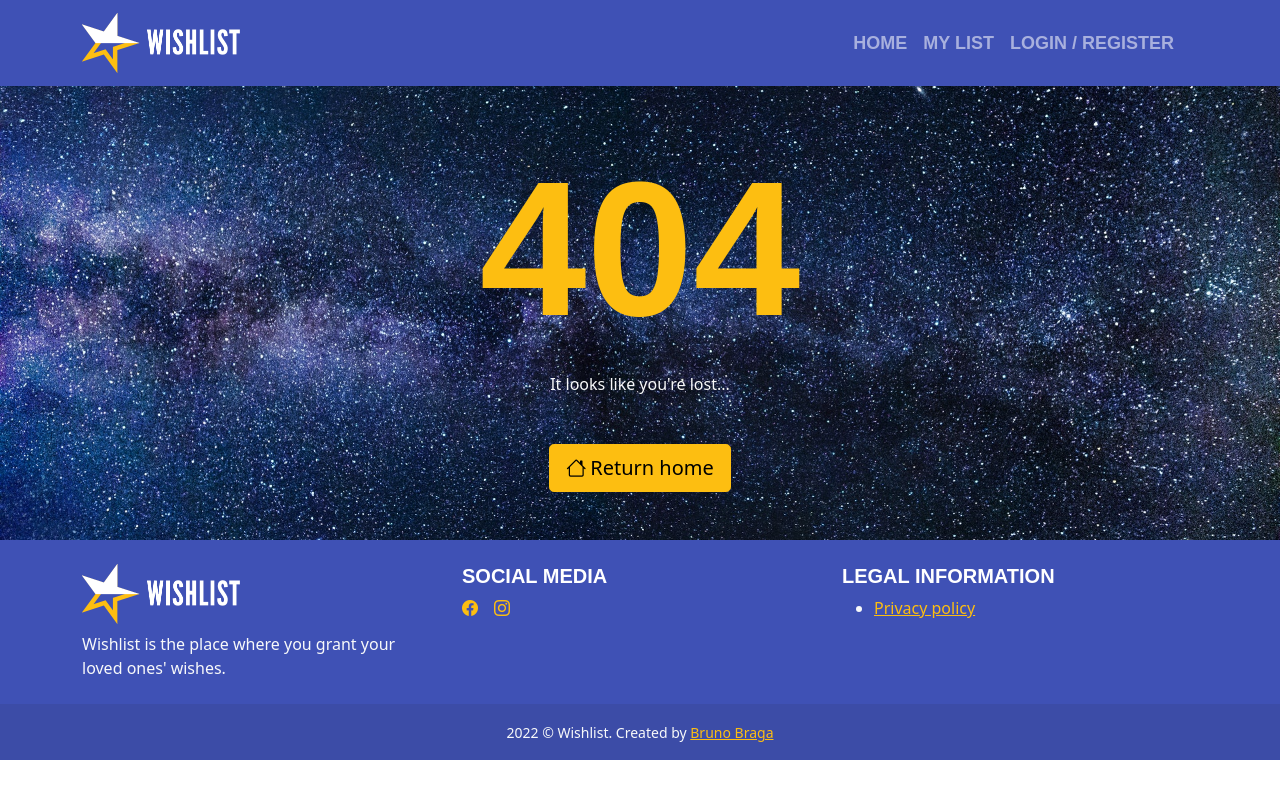
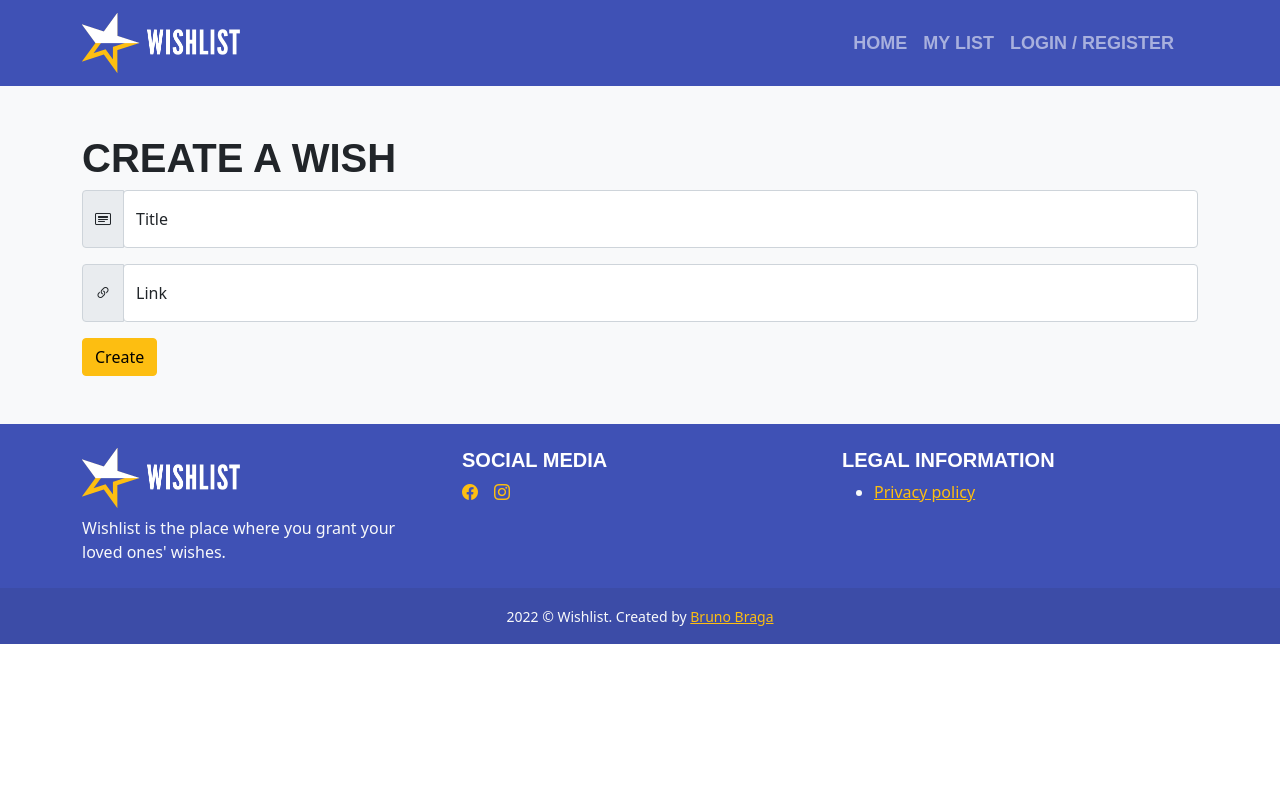
Before and after one commit to brunobragaw8t/wishlist, a React (Create React App) app: page /wishes/create in a window 1280 px wide. Built offline with nearby package versions, Linux system fonts and the light colour scheme; no server answers; a web font is replaced by a local one.

Commit message:
Create MyList page and wish creation

```diff
--- a/src/App.tsx
+++ b/src/App.tsx
@@ -6,7 +6,9 @@ import Header from './components/partials/Header';
 import Footer from './components/partials/Footer';
 import Home from './components/Home';
 import NotFound from './components/NotFound';
+import MyList from './components/Lists/MyList';
 import Profile from './components/Profile';
+import WishesCreate from './components/Wishes/Create';
 
 function App() {
   return (
@@ -15,6 +17,10 @@ function App() {
 
       <Routes>
         <Route path="/" element={<Home />} />
+
+        <Route path="/my-list" element={<MyList />} />
+
+        <Route path="/wishes/create" element={<WishesCreate />} />
 
         <Route path="/profile" element={<Profile />} />
 
--- /dev/null
+++ b/src/components/Lists/List.tsx
@@ -0,0 +1,60 @@
+import { FC } from 'react';
+import { Link } from 'react-router-dom';
+import { Wish } from '../../types/Wish';
+
+interface Props {
+  wishes: Array<Wish>;
+}
+
+const List:FC<Props> = ({ wishes }) => {
+  return (
+    <table className="table table-striped table-hover">
+      <thead>
+        <tr>
+          <th scope="col">Image</th>
+          <th scope="col">Title</th>
+          <th scope="col">Link</th>
+          <th scope="col">Actions</th>
+        </tr>
+      </thead>
+
+      <tbody>
+        {wishes ? (
+         wishes.map((wish, index) => (
+          <tr key={index}>
+            <td>
+              {/* <img src="https://via.placeholder.com/100" /> */}
+            </td>
+
+            <td>{wish.title}</td>
+
+            <td>
+              <a href={wish.link} target="_blank">
+                {wish.link}
+              </a>
+            </td>
+
+            <td>
+              <Link to="/wishes/id/edit" className="btn btn-sm btn-secondary me-1">
+                <i className="bi bi-pencil-square"></i>
+              </Link>
+
+              <Link to="/wishes/id/delete" className="btn btn-sm btn-secondary">
+                <i className="bi bi-trash"></i>
+              </Link>
+            </td>
+          </tr>
+         ))
+        ) : (
+          <tr>
+            <td colSpan={4} className="text-center">
+              You haven't added any wishes yet.
+            </td>
+          </tr>
+        )}
+      </tbody>
+    </table>
+  )
+}
+
+export default List;
--- /dev/null
+++ b/src/components/Lists/MyList.tsx
@@ -0,0 +1,73 @@
+import { useAuthState } from 'react-firebase-hooks/auth';
+import { Link } from 'react-router-dom';
+import { auth } from '../../firebase';
+import { child, get, getDatabase, ref } from 'firebase/database';
+import ContentSection from '../partials/ContentSection';
+import List from './List';
+import { useEffect, useState } from 'react';
+
+const MyList = () => {
+  var [user] = useAuthState(auth);
+  const [wishes, setWishes] = useState([]);
+  const [tableIsLoading, setTableIsLoading] = useState(true);
+
+  useEffect(() => {
+    if (user) {
+      const dbRef = ref(getDatabase());
+
+      get(child(dbRef, `lists/${user.uid}/wishes`)).then((snapshot) => {
+        if (snapshot.exists()) {
+          setWishes(snapshot.val());
+        }
+
+        setTableIsLoading(false);
+      }).catch((error) => {
+        console.error(error);
+
+        setTableIsLoading(false);
+      });
+    }
+  }, [])
+
+  return (
+    <ContentSection>
+      <div className="container">
+        {user ? (
+          <>
+            <div className="d-flex justify-content-end">
+              <Link to="/wishes/create" className="btn btn-primary">
+                <i className="bi bi-plus-circle me-1"></i>
+                Add wish
+              </Link>
+            </div>
+
+            <div className="mt-3">
+              {tableIsLoading ? (
+                <div className="d-flex justify-content-center">
+                  <div className="spinner-border" style={{width: '3rem', height: '3rem'}} role="status">
+                    <span className="visually-hidden">Loading...</span>
+                  </div>
+                </div>
+              ) : (
+                <List wishes={wishes} />
+              )}
+            </div>
+          </>
+        ) : (
+          <div className="text-center">
+            <div className="alert alert-danger">
+              You need to be logged in to view your list.
+            </div>
+
+            <Link to="/profile" className="btn btn-primary">
+              Log in now
+              <i className="bi bi-box-arrow-in-right ms-1"></i>
+            </Link>
+          </div>
+        )}
+      </div>
+    </ContentSection>
+  )
+}
+
+export default MyList;
--- /dev/null
+++ b/src/components/Wishes/Create.tsx
@@ -0,0 +1,139 @@
+import { child, get, getDatabase, ref, set } from 'firebase/database';
+import { FormEvent, useState } from 'react';
+import { useAuthState } from 'react-firebase-hooks/auth';
+import { useNavigate } from 'react-router-dom';
+import { auth } from '../../firebase';
+import { isValidUrl } from '../../helpers';
+import ContentSection from '../partials/ContentSection';
+
+const WishesCreate = () => {
+  var [user] = useAuthState(auth);
+
+  const [title, setTitle] = useState('');
+  const [link, setLink] = useState('');
+  const [formAlert, setFormAlert] = useState(['', '']);
+  const [formIsLoading, setFormIsLoading] = useState(false);
+
+  let navigate = useNavigate();
+
+  const handleSubmit = (e: FormEvent<HTMLFormElement>) => {
+    e.preventDefault();
+
+    setFormIsLoading(true);
+    setFormAlert(['', '']);
+
+
+    /**
+     * Validation
+     */
+
+    if (!title) {
+      setFormAlert(['danger', 'Enter the title of your wish.']);
+      setFormIsLoading(false);
+      return;
+    }
+
+    if (link && !isValidUrl(link)) {
+      setFormAlert(['danger', 'Enter a valid link.']);
+      setFormIsLoading(false);
+      return;
+    }
+
+
+    /**
+     * Firebase
+     */
+
+    if (user) {
+      const dbRef = ref(getDatabase());
+
+      get(child(dbRef, `lists/${user.uid}/wishes`)).then((snapshot) => {
+        if (snapshot.exists()) {
+          const wishes = snapshot.val();
+          wishes.push({
+            title: title,
+            link: link,
+          });
+
+          if (user) {
+            set(child(dbRef, `lists/${user.uid}/wishes`), wishes);
+
+            navigate('/my-list');
+          }
+        } else {
+          // console.log("No data available");
+        }
+      }).catch((error) => {
+        console.error(error);
+        setFormIsLoading(false);
+      });
+    }
+  }
+
+  return (
+    <ContentSection>
+      <div className="container">
+        <h1>Create a wish</h1>
+
+        <form onSubmit={handleSubmit}>
+          <div className="input-group mb-3">
+            <span className="input-group-text">
+              <i className="bi bi-card-heading"></i>
+            </span>
+
+            <div className="form-floating flex-grow-1">
+              <input
+                type="text"
+                id="title"
+                className="form-control"
+                placeholder="Title"
+                value={title}
+                onChange={(e) => setTitle(e.target.value)}
+              />
+
+              <label htmlFor="title">Title</label>
+            </div>
+          </div>
+
+          <div className="input-group mb-3">
+            <span className="input-group-text">
+              <i className="bi bi-link-45deg"></i>
+            </span>
+
+            <div className="form-floating flex-grow-1">
+              <input
+                type="text"
+                id="link"
+                className="form-control"
+                placeholder="www.example.com"
+                value={link}
+                onChange={(e) => setLink(e.target.value)}
+              />
+
+              <label htmlFor="link">Link</label>
+            </div>
+          </div>
+
+          {formAlert[0] && formAlert[1] && (
+            <div className={`alert alert-${formAlert[0]}`}>
+              {formAlert[1]}
+            </div>
+          )}
+
+          {!formIsLoading ? (
+            <button type="submit" className="btn btn-primary">
+              Create
+            </button>
+          ) : (
+            <button disabled className="btn btn-primary">
+              <span className="spinner-border spinner-border-sm me-1" role="status" aria-hidden="true"></span>
+              Creating...
+            </button>
+          )}
+        </form>
+      </div>
+    </ContentSection>
+  )
+}
+
+export default WishesCreate;
--- a/src/firebase.tsx
+++ b/src/firebase.tsx
@@ -1,7 +1,7 @@
 import { initializeApp } from 'firebase/app';
 import { getAuth } from 'firebase/auth';
 
-const app = initializeApp({
+export const app = initializeApp({
   apiKey: 'AIzaSyDv9S_xankbXibDMfWH17NtMHiTch72Uf4',
   authDomain: 'wishlist-4bacd.firebaseapp.com',
   databaseURL: 'https://wishlist-4bacd-default-rtdb.europe-west1.firebasedatabase.app',
--- /dev/null
+++ b/src/types/Wish.tsx
@@ -0,0 +1,4 @@
+export class Wish {
+  title = '';
+  link = '';
+}
```
